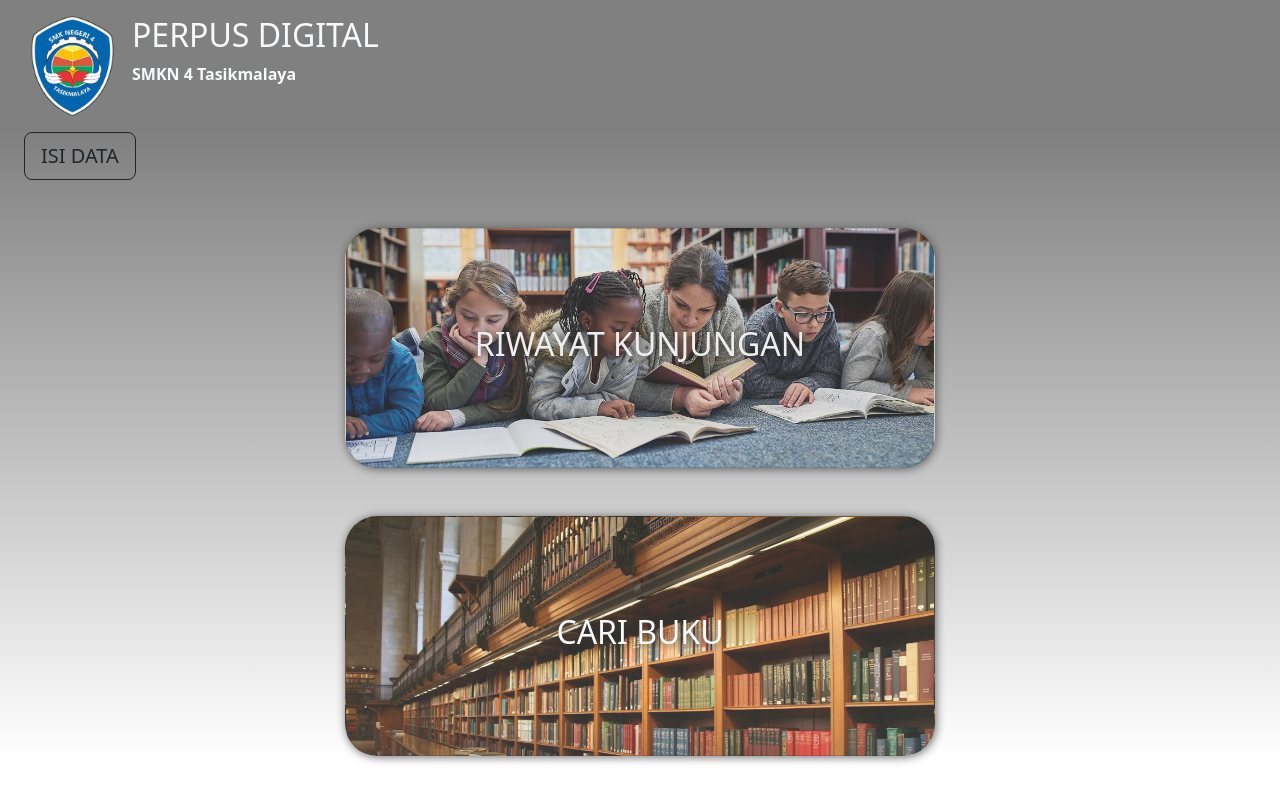
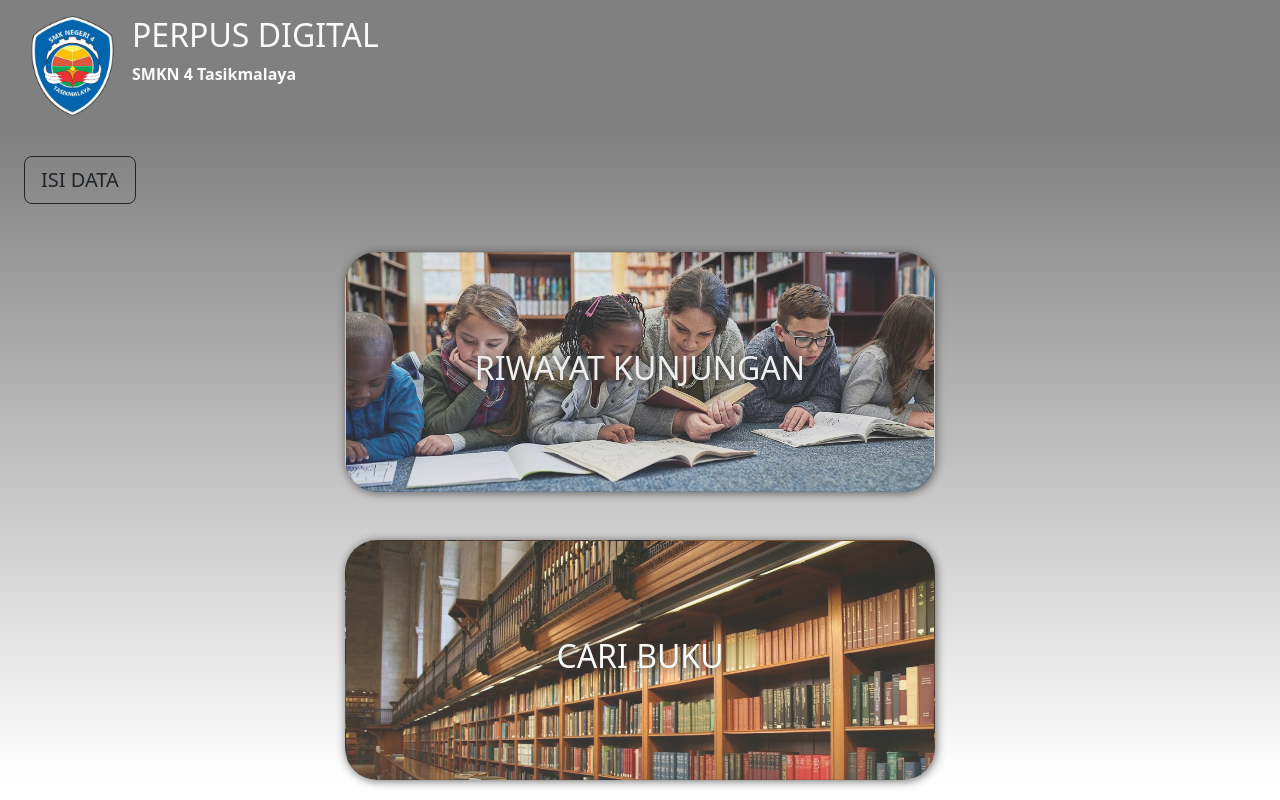
Before and after one commit to FahrulNa/Tefa-perpus-digital, a Nuxt app: page /pengunjung in a window 1280 px wide. Built offline with nearby package versions, Linux system fonts and the light colour scheme; no server answers.

Commit message:
Update index.vue

```diff
--- a/pages/pengunjung/index.vue
+++ b/pages/pengunjung/index.vue
@@ -1,7 +1,7 @@
 <template>
   <div class="content">
     <nuxt-link to="../" class="ms-4">
-        <button type="button" class="btn btn-outline-dark btn-lg">ISI DATA</button></nuxt-link>
+        <button type="button" class="btn btn-outline-dark btn-lg mt-4">ISI DATA</button></nuxt-link>
     <div class="container-fluid d-flex justify-content-center">
       <div class="row">
         <div class="row-lg py-5">
```
